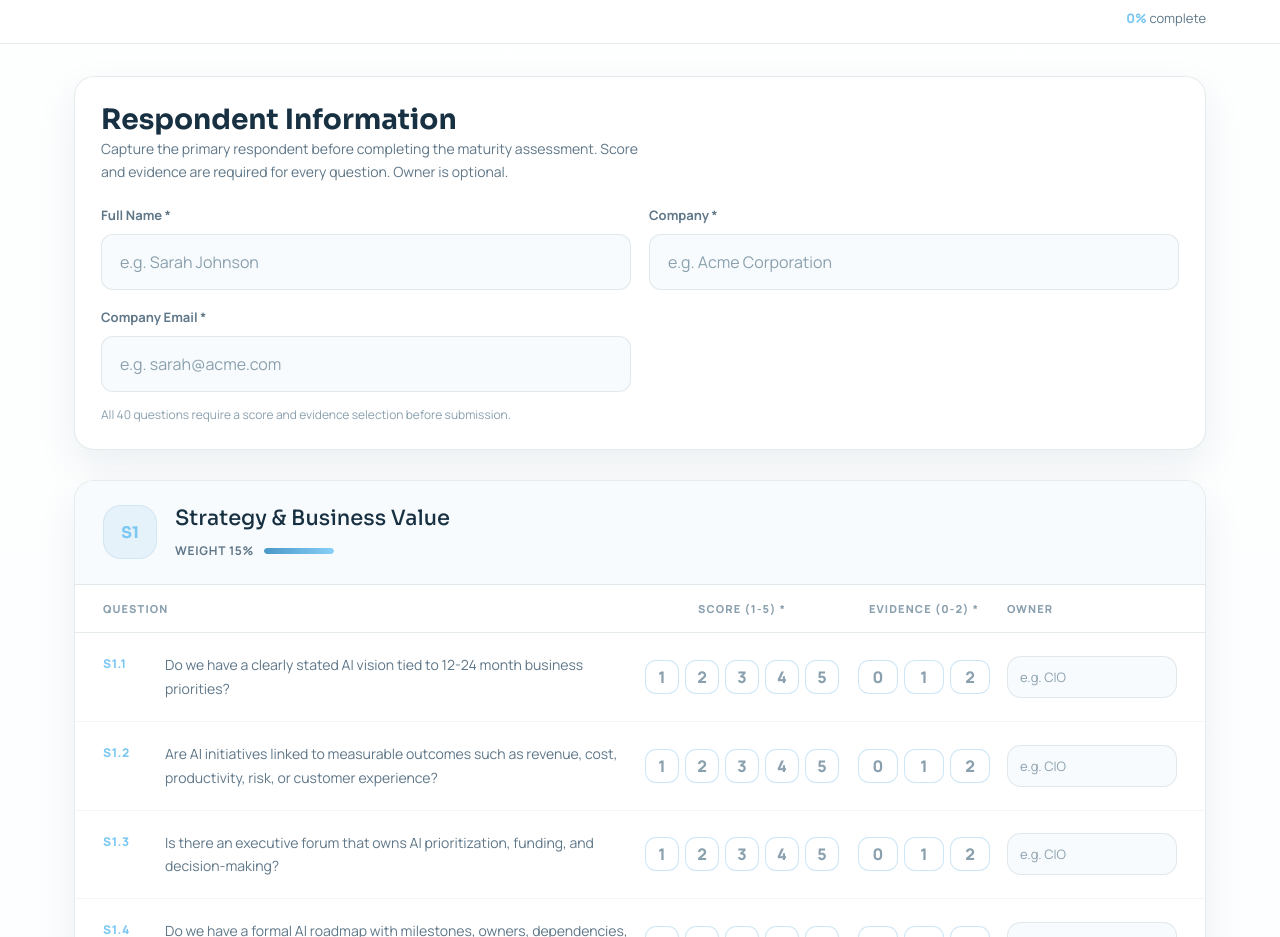
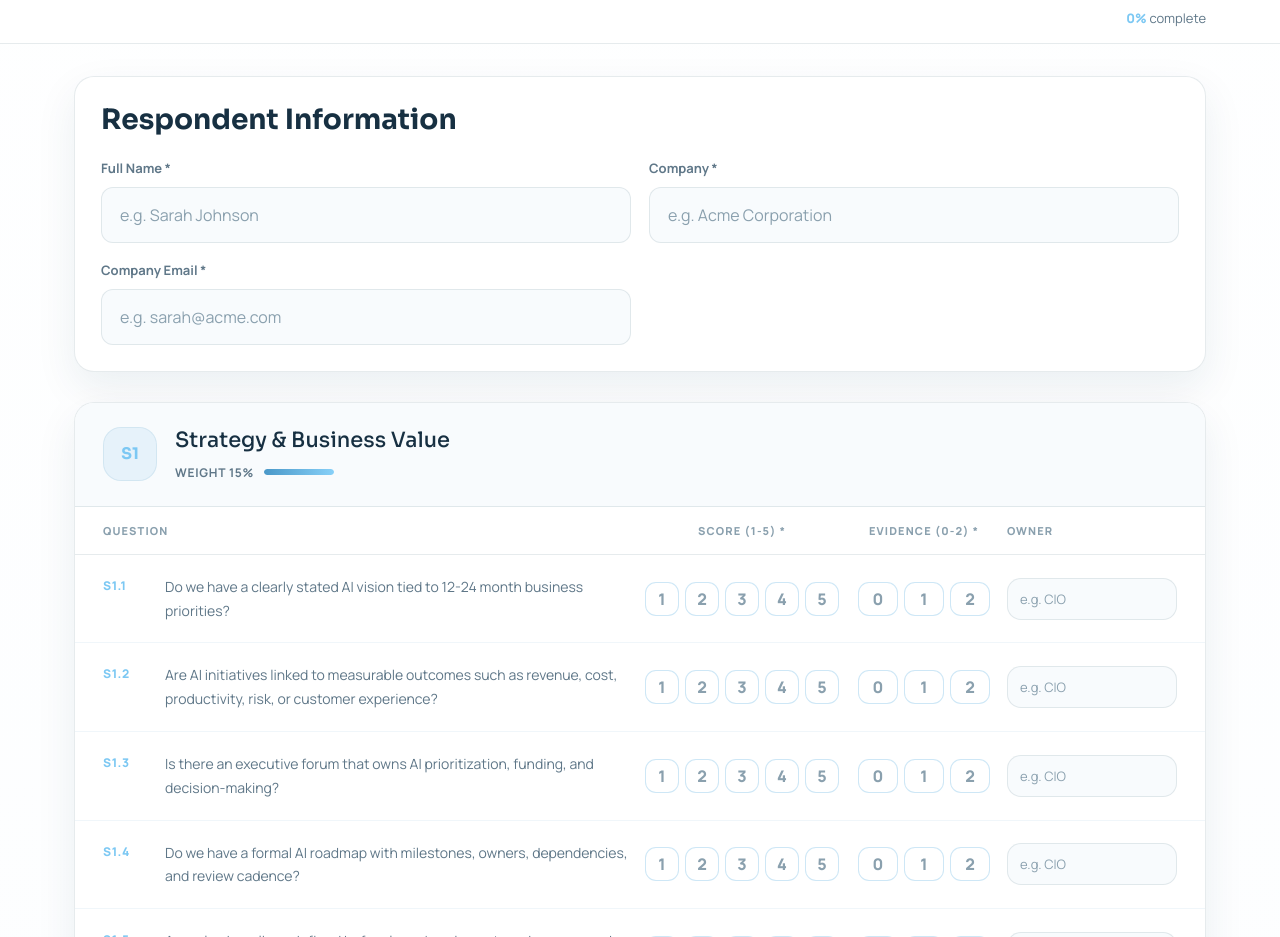
Before and after one commit to Sri1999-ai/survey-to-sharepoint, a plain HTML site: page index.html in a window 1280 px wide. Shown: the part 880-1817 px from the top of the page. Drawn offline with Linux system fonts and the light colour scheme.

```diff
--- a/index.html
+++ b/index.html
@@ -853,9 +853,6 @@ body::before{
         <div class="identity-head">
           <div>
             <h2 class="identity-title">Respondent Information</h2>
-            <p class="identity-text">
-              Capture the primary respondent before completing the maturity assessment. Score and evidence are required for every question. Owner is optional.
-            </p>
           </div>
         </div>
         <div class="identity-grid">
@@ -872,7 +869,6 @@ body::before{
             <input type="email" id="respEmail" placeholder="e.g. sarah@acme.com" required/>
           </div>
         </div>
-        <p class="req-note">All 40 questions require a score and evidence selection before submission.</p>
       </section>
 
       <div id="sectionsContainer"></div>
```
